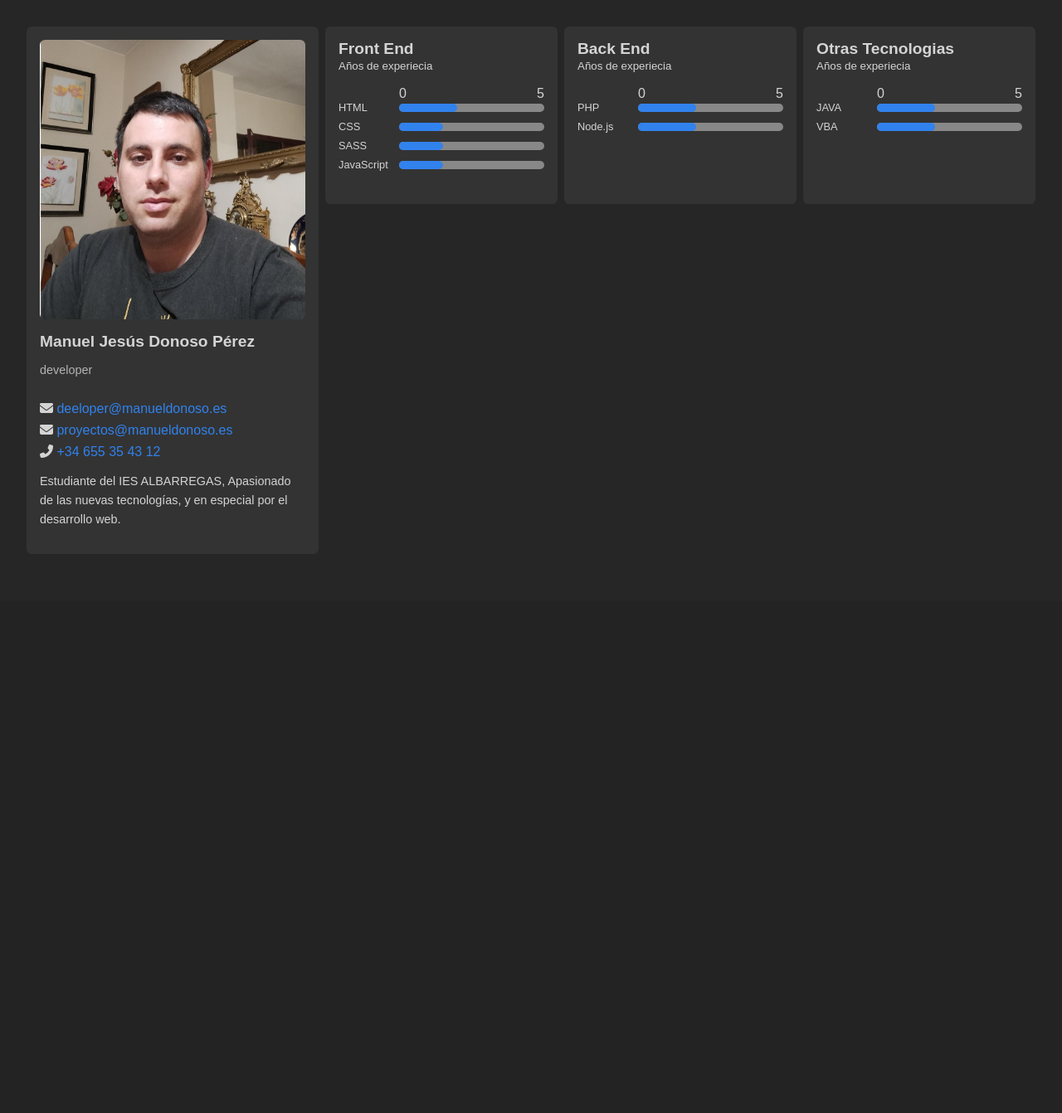
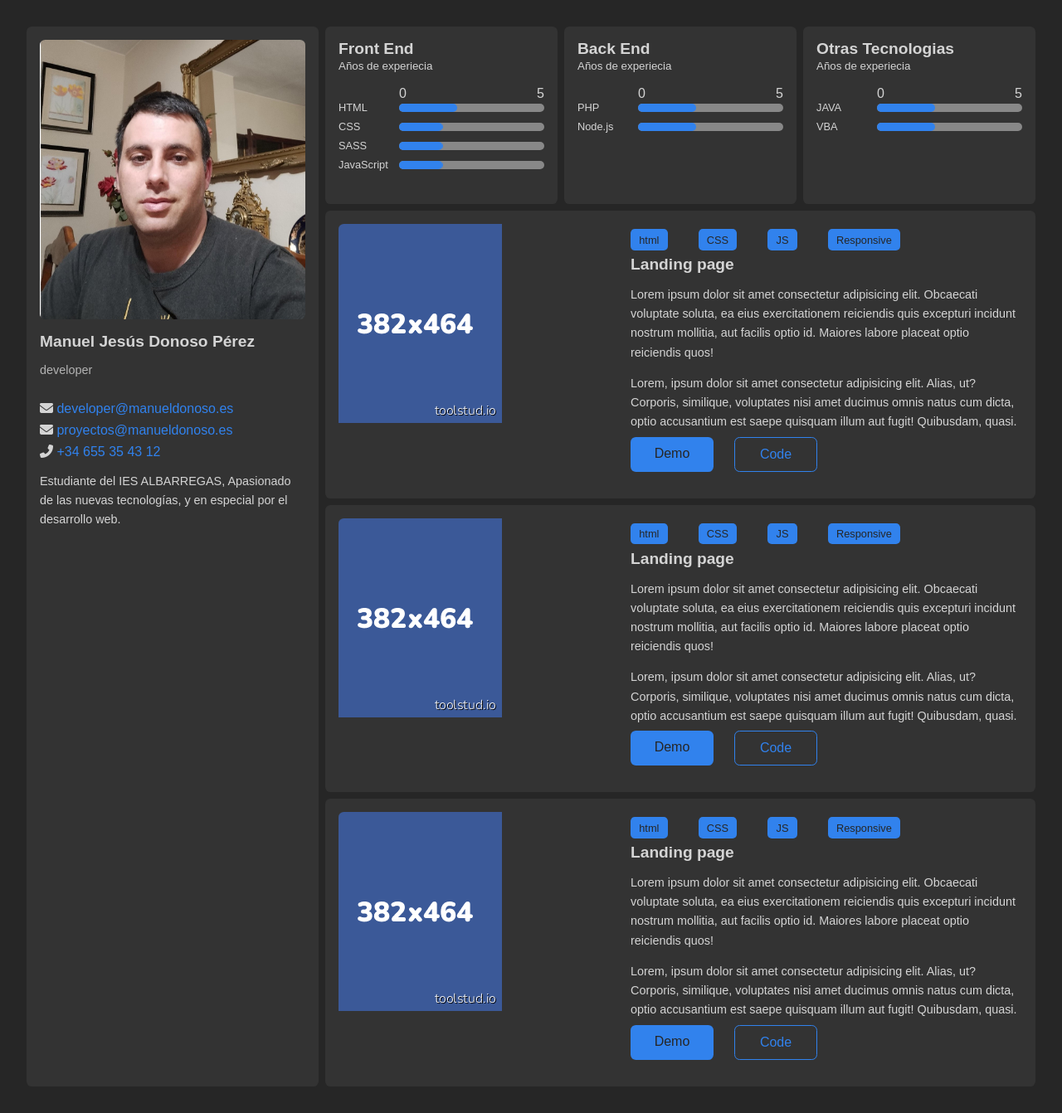
Before and after one commit to ManuelJDonoso/portfolio, a PHP site: page / in a window 1280 px wide. Shown: the part 75-1417 px from the top of the page at 83% size. Before the commit the page ends 743 px from the top, so only its background shows below. Run offline with PHP 8.4, Linux system fonts and the light colour scheme.

Commit message:
project cards designed with two buttons,

```diff
--- a/css/styles.css
+++ b/css/styles.css
@@ -142,6 +142,14 @@ img {
   font-size: 0.9rem;
   line-height: 1.6;
 }
+@media screen and (min-width: 720px) {
+  .card--project {
+    display: grid;
+    grid-template-columns: min-content 1fr;
+    grid-column: 1 / -1;
+  }
+}
+
 icon {
   margin-right: 1em;
 }
@@ -235,3 +243,64 @@ icon {
     transform: translateX(var(--skills-bar-length));
   }
 }
+.project {
+  position: relative;
+}
+@media screen and (min-width: 720px) {
+  .project {
+    margin-left: 2em;
+  }
+}
+.project__tags {
+  display: flex;
+  justify-content: space-between;
+  margin: 0.5em 0;
+  font-size: 0.6rem;
+  width: 275px;
+}
+
+@media screen and (min-width: 720px) {
+  .project__tags {
+    width: 325px;
+    font-size: 0.8rem;
+  }
+}
+
+.project__tag {
+  padding: 0.4em 0.8em;
+  border-radius: var(--border-radius);
+  background-color: var(--primary-color);
+  color: var(--bg-color);
+}
+.project p:last-of-type {
+  padding-bottom: 50px;
+}
+.buttons {
+  display: flex;
+  justify-content: space-between;
+  width: 225px;
+}
+.button {
+  width: 100px;
+  line-height: 2.5;
+  text-align: center;
+  border-radius: var(--border-radius);
+  transition: var(--transition);
+}
+
+.button--primary {
+  background-color: var(--primary-color);
+  color: var(--bg-color);
+}
+
+.button--ghost {
+  background-color: transparent;
+  border: 1px solid var(--primary-color);
+  color: var(--primary-color);
+}
+@media screen and (min-width: 720px) {
+  .buttons {
+    position: absolute;
+    bottom: 1em;
+  }
+}
--- a/index.html
+++ b/index.html
@@ -72,7 +72,7 @@
               <!-- icono font awesome -->
               <i class="fas fa-envelope icon"></i>
               <a href="mailto:developer@manueldonoso.es"
-                >deeloper@manueldonoso.es</a
+                >developer@manueldonoso.es</a
               >
             </div>
             <!-- enlance correo -->
@@ -170,6 +170,112 @@
             </div>
           </div>
         </article>
+
+        <!-- proyectos -->
+        <article class="card card--project">
+          <div class="card__image-container">
+            <img
+              src="assets/images/project.jpg"
+              alt="Landing page"
+              class="card__image"
+            />
+          </div>
+          <div class="project">
+            <div class="project__tags">
+              <span class="project__tag">html</span>
+              <span class="project__tag">CSS</span>
+              <span class="project__tag">JS</span>
+              <span class="project__tag">Responsive</span>
+            </div>
+            <h2 class="card__title">Landing page</h2>
+            <p class="card__text">
+              Lorem ipsum dolor sit amet consectetur adipisicing elit. Obcaecati
+              voluptate soluta, ea eius exercitationem reiciendis quis excepturi
+              incidunt nostrum mollitia, aut facilis optio id. Maiores labore
+              placeat optio reiciendis quos!
+            </p>
+            <p class="card__text">
+              Lorem, ipsum dolor sit amet consectetur adipisicing elit. Alias,
+              ut? Corporis, similique, voluptates nisi amet ducimus omnis natus
+              cum dicta, optio accusantium est saepe quisquam illum aut fugit!
+              Quibusdam, quasi.
+            </p>
+            <div class="buttons">
+              <a href="#" class="button button--primary">Demo</a>
+              <a href="#" class="button button--ghost">Code</a>
+            </div>
+          </div>
+        </article>
+
+        <article class="card card--project">
+          <div class="card__image-container">
+            <img
+              src="assets/images/project.jpg"
+              alt="Landing page"
+              class="card__image"
+            />
+          </div>
+          <div class="project">
+            <div class="project__tags">
+              <span class="project__tag">html</span>
+              <span class="project__tag">CSS</span>
+              <span class="project__tag">JS</span>
+              <span class="project__tag">Responsive</span>
+            </div>
+            <h2 class="card__title">Landing page</h2>
+            <p class="card__text">
+              Lorem ipsum dolor sit amet consectetur adipisicing elit. Obcaecati
+              voluptate soluta, ea eius exercitationem reiciendis quis excepturi
+              incidunt nostrum mollitia, aut facilis optio id. Maiores labore
+              placeat optio reiciendis quos!
+            </p>
+            <p class="card__text">
+              Lorem, ipsum dolor sit amet consectetur adipisicing elit. Alias,
+              ut? Corporis, similique, voluptates nisi amet ducimus omnis natus
+              cum dicta, optio accusantium est saepe quisquam illum aut fugit!
+              Quibusdam, quasi.
+            </p>
+            <div class="buttons">
+              <a href="#" class="button button--primary">Demo</a>
+              <a href="#" class="button button--ghost">Code</a>
+            </div>
+          </div>
+        </article>
+
+        <article class="card card--project">
+          <div class="card__image-container">
+            <img
+              src="assets/images/project.jpg"
+              alt="Landing page"
+              class="card__image"
+            />
+          </div>
+          <div class="project">
+            <div class="project__tags">
+              <span class="project__tag">html</span>
+              <span class="project__tag">CSS</span>
+              <span class="project__tag">JS</span>
+              <span class="project__tag">Responsive</span>
+            </div>
+            <h2 class="card__title">Landing page</h2>
+            <p class="card__text">
+              Lorem ipsum dolor sit amet consectetur adipisicing elit. Obcaecati
+              voluptate soluta, ea eius exercitationem reiciendis quis excepturi
+              incidunt nostrum mollitia, aut facilis optio id. Maiores labore
+              placeat optio reiciendis quos!
+            </p>
+            <p class="card__text">
+              Lorem, ipsum dolor sit amet consectetur adipisicing elit. Alias,
+              ut? Corporis, similique, voluptates nisi amet ducimus omnis natus
+              cum dicta, optio accusantium est saepe quisquam illum aut fugit!
+              Quibusdam, quasi.
+            </p>
+            <div class="buttons">
+              <a href="#" class="button button--primary">Demo</a>
+              <a href="#" class="button button--ghost">Code</a>
+            </div>
+          </div>
+        </article>
       </section>
     </main>
 
```
